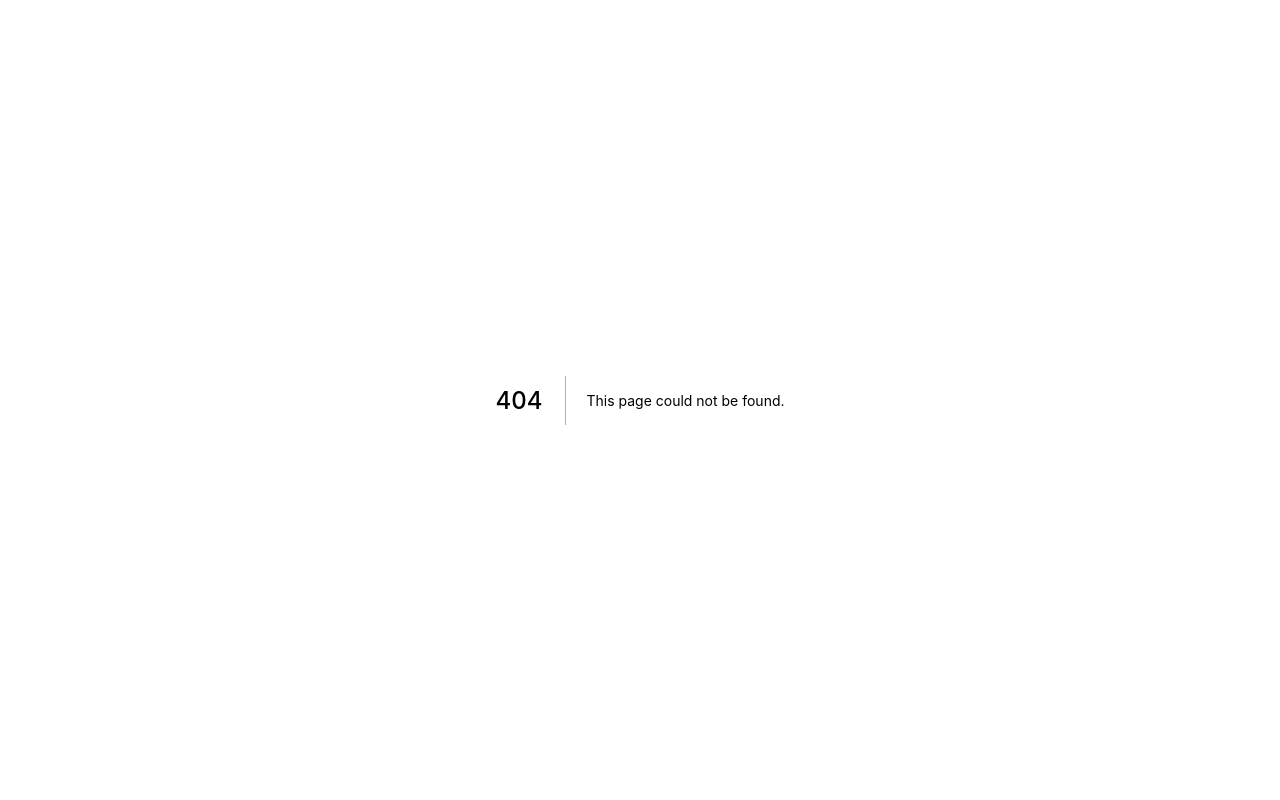
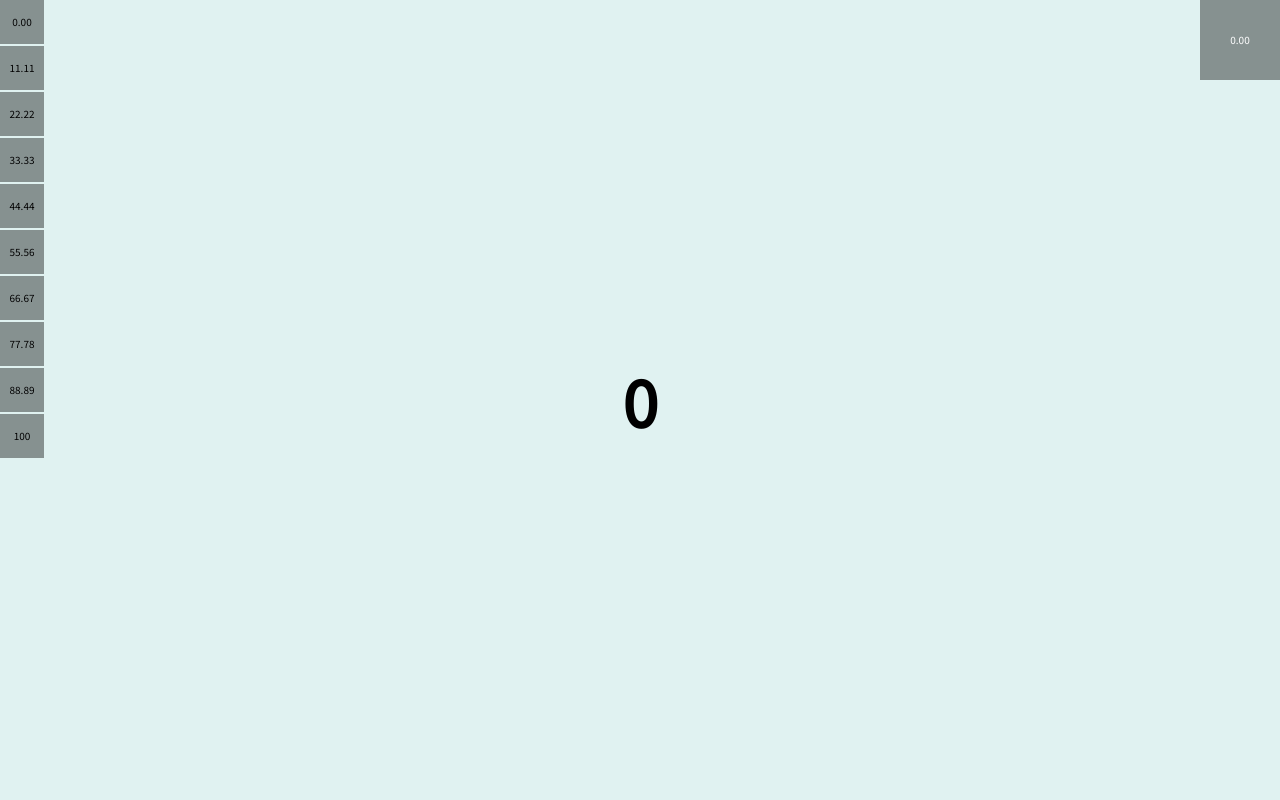
Before and after one commit to kimizuka/next-scroll, a Next.js app: page /scroll-hook in a window 1280 px wide. Before the commit this address had no page. Shown: the top 800 px of the page. Built offline with nearby package versions, Linux system fonts and the light colour scheme.

Commit message:
add custom hooks

```diff
--- /dev/null
+++ b/src/pages/scroll-hook/index.tsx
@@ -0,0 +1,129 @@
+import { useEffect, useState } from 'react';
+import styled, { css } from 'styled-components';
+import useScroll from './useScroll';
+
+let colors = [
+  '#E0F2F1',
+  '#B2DFDB',
+  '#80CBC4',
+  '#4DB6AC',
+  '#26A69A',
+  '#009688',
+  '#00897B',
+  '#00796B',
+  '#00695C',
+  '#004D40'
+];
+
+const Wrapper = styled.div`
+  position: relative;
+  transition: opacity .2s ease-in-out;
+
+  .list {
+    position: relative;
+    height: ${ 100 * colors.length }vh;
+
+    li {
+      display: flex;
+      align-items: center;
+      justify-content: center;
+      font-size: 64px;
+      font-weight: bold;
+    }
+
+    ${(() => {
+      let styles = '';
+
+      for (let i = 0; i < colors.length; ++i) {
+        styles += `
+          li:nth-child(${ i + 1 }) {
+            height: ${ 100 / colors.length }%;
+            background: ${ colors[i] };
+
+            &:before {
+              color: ${ i < 7 || 9 < i ? '#000' : '#fff' };
+              content: '${ i === 10 ? 0 : i }';
+            }
+          }
+        `;
+      }
+
+      return css`${ styles }`;
+    })()}
+  }
+
+  .debug {
+    display: flex;
+    align-items: center;
+    justify-content: center;
+    position: fixed;
+    top: 0; right: 0;
+    width: 80px; height: 80px;
+    color: #fff;
+    font-size: 10px;
+    background: rgba(0, 0, 0, .4);
+  }
+
+  .btns {
+    position: fixed;
+    top: 0; left: 0;
+    font-size: 10px;
+
+    li {
+      display: flex;
+      align-items: center;
+      justify-content: center;
+      width: 44px; height: 44px;
+      cursor: pointer;
+      background: rgba(0, 0, 0, .4);
+
+      + li {
+        margin-top: 2px;
+      }
+    }
+  }
+`;
+
+export default function ScrollHookPage() {
+  const [ progress, setProgressWithAnimation ] = useScroll();
+
+  function handleClickBtn(targetProgress: number) {
+    setProgressWithAnimation(targetProgress);
+  }
+
+  return (
+    <Wrapper>
+      <ol className="list"> {
+        colors.map((_, i) => {
+          return (
+            <li key={ i } />
+          );
+        })
+      } </ol>
+      <div className="debug">
+        <div>
+          <p>{ (progress * 100).toFixed(2) }</p>
+        </div>
+      </div>
+      <ol className="btns">
+        {
+          colors.map((_, i, arr) => {
+            if (i === arr.length - 1) {
+              return;
+            }
+
+            const progress = i / (arr.length - 1);
+
+            return (
+              <li
+                key={ i }
+                onClick={ () => handleClickBtn(progress) }
+              >{ (progress * 100).toFixed(2) }</li>
+            );
+          })
+        }
+        <li onClick={ () => handleClickBtn(1) }>100</li>
+      </ol>
+    </Wrapper>
+  );
+}
--- /dev/null
+++ b/src/pages/scroll-hook/useScroll.tsx
@@ -0,0 +1,127 @@
+import { useEffect, useState } from 'react';
+import Animation from '../../assets/js/Animation';
+
+const useScroll = (id: string = '__next'): [
+  number,
+  (targetProgress: number) => void
+] => {
+  const [ direction, setDirection ] = useState('');
+  const [ progress, setProgress ] = useState(0);
+  const [ lastProgress, setLastProgress ] = useState(0);
+  const [ scrollProgress, setScrollProgress ] = useState(null);
+  const [ contentsHeight, setContentsHeight ] = useState(0);
+  const [ windowHeight, setWindowHeight ] = useState(0);
+  const [ scrollY, setScrollY ] = useState(0);
+  const [ animation, setAnimation ] = useState(new Animation({
+    startValue: 0,
+    targetValue: 0,
+    duration: 1
+  }));
+
+  useEffect(() => {
+    if (!direction) {
+      init();
+
+      return;
+    }
+  }, [direction]);
+
+  useEffect(() => {
+    const diff = lastProgress - progress;
+
+    if (diff < 0) {
+      setDirection('down');
+    } else {
+      setDirection('up');
+    }
+
+    setLastProgress(progress);
+  }, [progress]);
+
+  useEffect(() => {
+    if (typeof scrollProgress !== 'number') {
+      return;
+    }
+
+    window.scrollTo(window.scrollX, (contentsHeight - windowHeight) * scrollProgress);
+    setScrollProgress(null);
+  }, [scrollProgress]);
+
+  useEffect(() => {
+    if (contentsHeight - windowHeight) {
+      setProgress(scrollY / (contentsHeight - windowHeight));
+    }
+  }, [scrollY]);
+
+  useEffect(() => {
+    window.addEventListener('mousedown', cancelScroll, {
+      passive: false
+    });
+    window.addEventListener('wheel', cancelScroll, {
+      passive: false
+    });
+    window.addEventListener('touchstart', cancelScroll, {
+      passive: false
+    });
+
+    return () => {
+      animation.stop();
+      window.removeEventListener('mousedown', cancelScroll);
+      window.removeEventListener('wheel', cancelScroll);
+      window.removeEventListener('touchstart', cancelScroll);
+    }
+
+    function cancelScroll() {
+      animation.stop();
+    }
+  }, [animation]);
+
+  function init() {
+    window.addEventListener('resize', handleResize, {
+      passive: true
+    });
+
+    document.addEventListener('scroll', handleScroll, {
+      passive: true
+    });
+
+    handleResize();
+    setScrollProgress(normalize(0));
+  }
+
+  function handleResize() {
+    setContentsHeight(document.getElementById(id).clientHeight);
+    setWindowHeight(window.innerHeight);
+  }
+
+  function handleScroll() {
+    setScrollY(window.scrollY);
+  }
+
+  function normalize(val: number): number {
+    return Math.max(0, Math.min(val, 1));
+  }
+
+  function setProgressWithAnimation(targetProgress: number) {
+    const startProgress = progress;
+    const diff = targetProgress - startProgress;
+
+    setAnimation(
+      new Animation({
+        startValue: 0,
+        targetValue: targetProgress,
+        duration: 800,
+        easing: 'easeInOut',
+        step: (val: number) => {
+          val = startProgress + diff * val;
+
+          setScrollProgress(normalize(val));
+        }
+      })
+    );
+  }
+
+  return [ progress, setProgressWithAnimation ];
+};
+
+export default useScroll;
```
